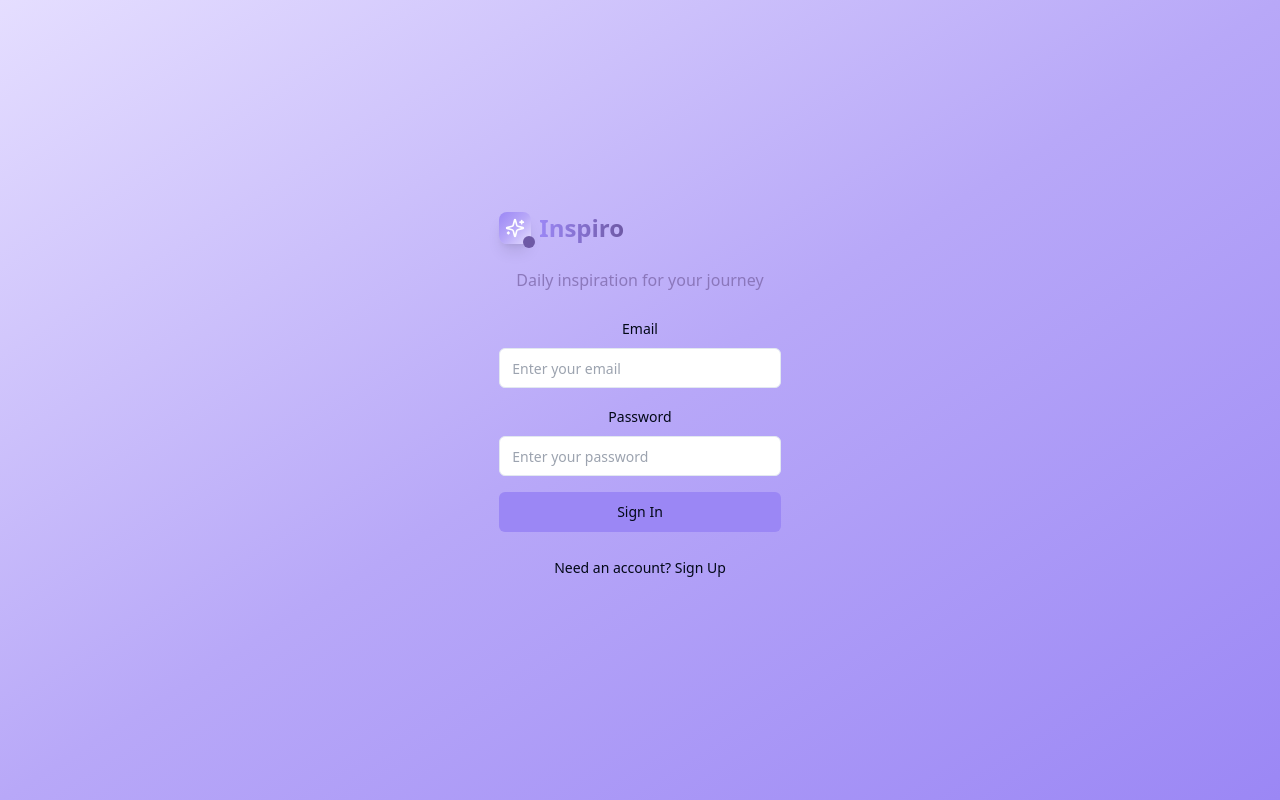
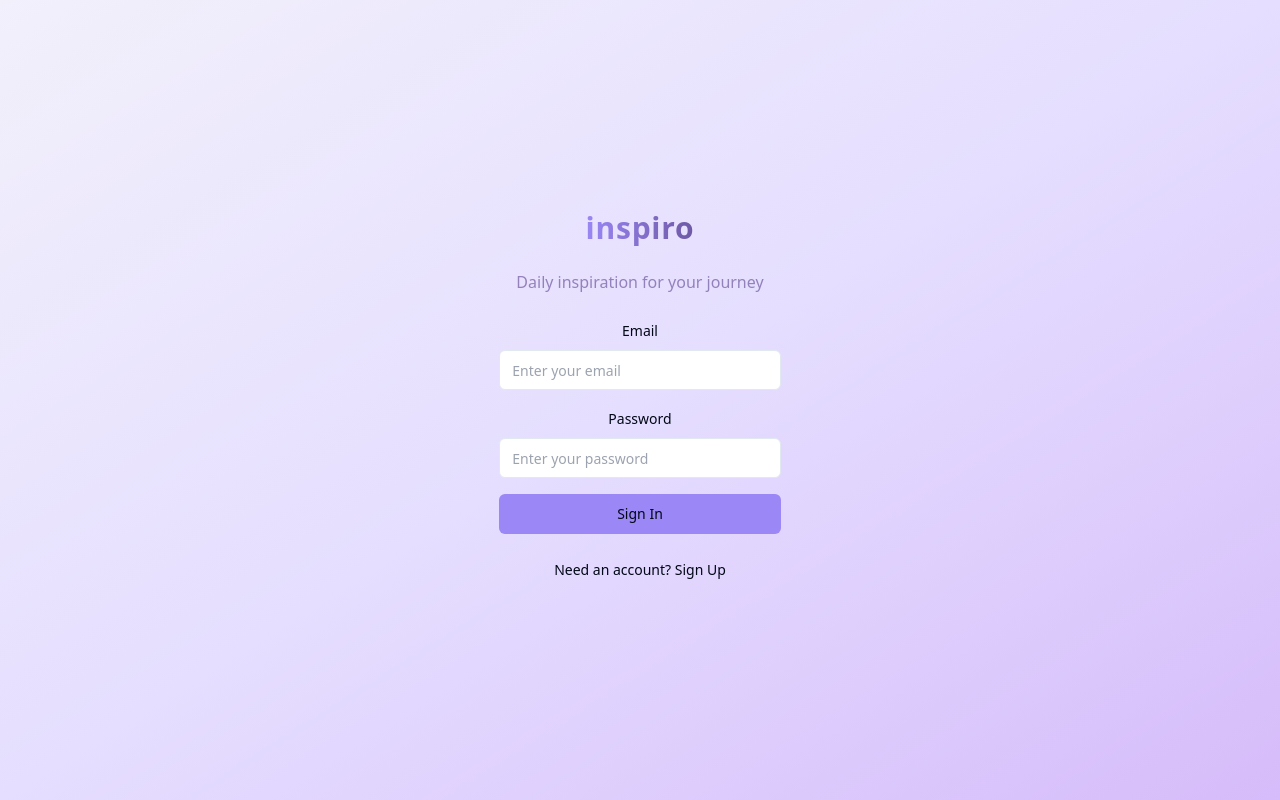
Before and after one commit to sergiomago/inspiro, a React (Vite) app: page / in a window 1280 px wide. Built offline with nearby package versions, Linux system fonts and the light colour scheme.

Commit message:
Update logo and darken frame
Adjusted the logo design for "Inspiro" to remove the icon and only include the word. Additionally, made the frame darker to enhance visibility of the quotes.
[skip gpt_engineer]

```diff
--- a/src/components/Logo.tsx
+++ b/src/components/Logo.tsx
@@ -1,17 +1,7 @@
-import { Sparkles } from "lucide-react";
-
 export const Logo = () => {
   return (
-    <div className="flex items-center gap-2">
-      <div className="relative">
-        <div className="w-8 h-8 bg-gradient-to-br from-primary via-primary-light to-secondary rounded-lg flex items-center justify-center shadow-lg">
-          <Sparkles className="w-5 h-5 text-white" />
-        </div>
-        <div className="absolute -bottom-1 -right-1 w-3 h-3 bg-secondary-foreground rounded-full" />
-      </div>
-      <span className="text-2xl font-bold bg-gradient-to-r from-primary to-secondary-foreground bg-clip-text text-transparent">
-        Inspiro
-      </span>
-    </div>
+    <span className="text-3xl font-bold bg-gradient-to-r from-primary to-secondary-foreground bg-clip-text text-transparent tracking-wide">
+      inspiro
+    </span>
   );
 };
--- a/src/components/QuoteCard.tsx
+++ b/src/components/QuoteCard.tsx
@@ -123,7 +123,7 @@ export const QuoteCard = ({ quote: initialQuote = "Welcome to Inspiro! Click ref
   };
 
   return (
-    <Card className="w-full max-w-md p-8 animate-fade-in glass-card border-none shadow-lg bg-primary-dark/90">
+    <Card className="w-full max-w-md p-8 animate-fade-in glass-card border-none shadow-lg bg-primary-dark/95">
       <div className="space-y-6">
         <div className="space-y-4">
           <p className="text-2xl font-serif italic text-white leading-relaxed drop-shadow-lg">
--- a/src/pages/Index.tsx
+++ b/src/pages/Index.tsx
@@ -22,7 +22,7 @@ export default function Index() {
   }
 
   return (
-    <div className="min-h-screen bg-gradient-to-br from-[#E5DEFF] via-[#b8a8f8] to-[#9b87f5]">
+    <div className="min-h-screen bg-gradient-to-br from-[#F2F0FB] via-[#E5DEFF] to-[#D6BCFA]">
       {!user ? (
         <div className="flex flex-col items-center justify-center min-h-screen p-4">
           <div className="relative z-10 text-center space-y-6">
```
